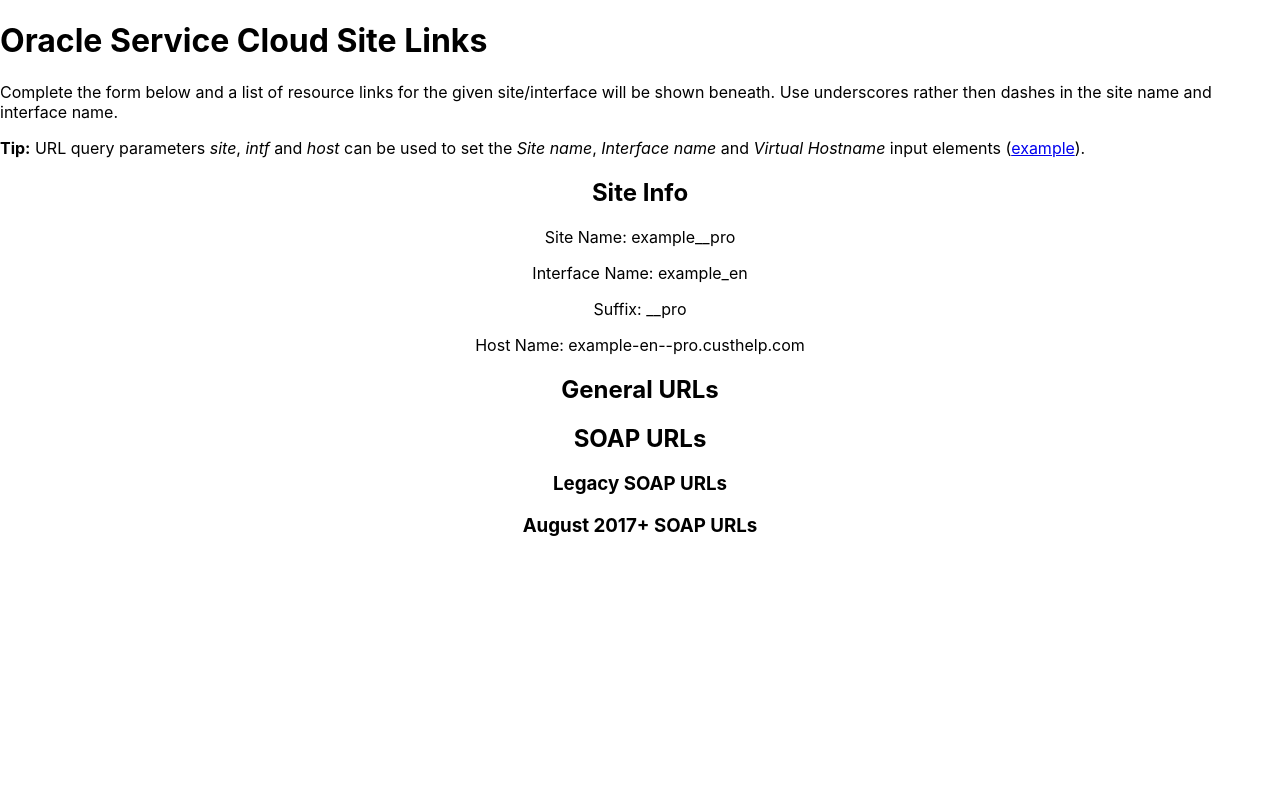
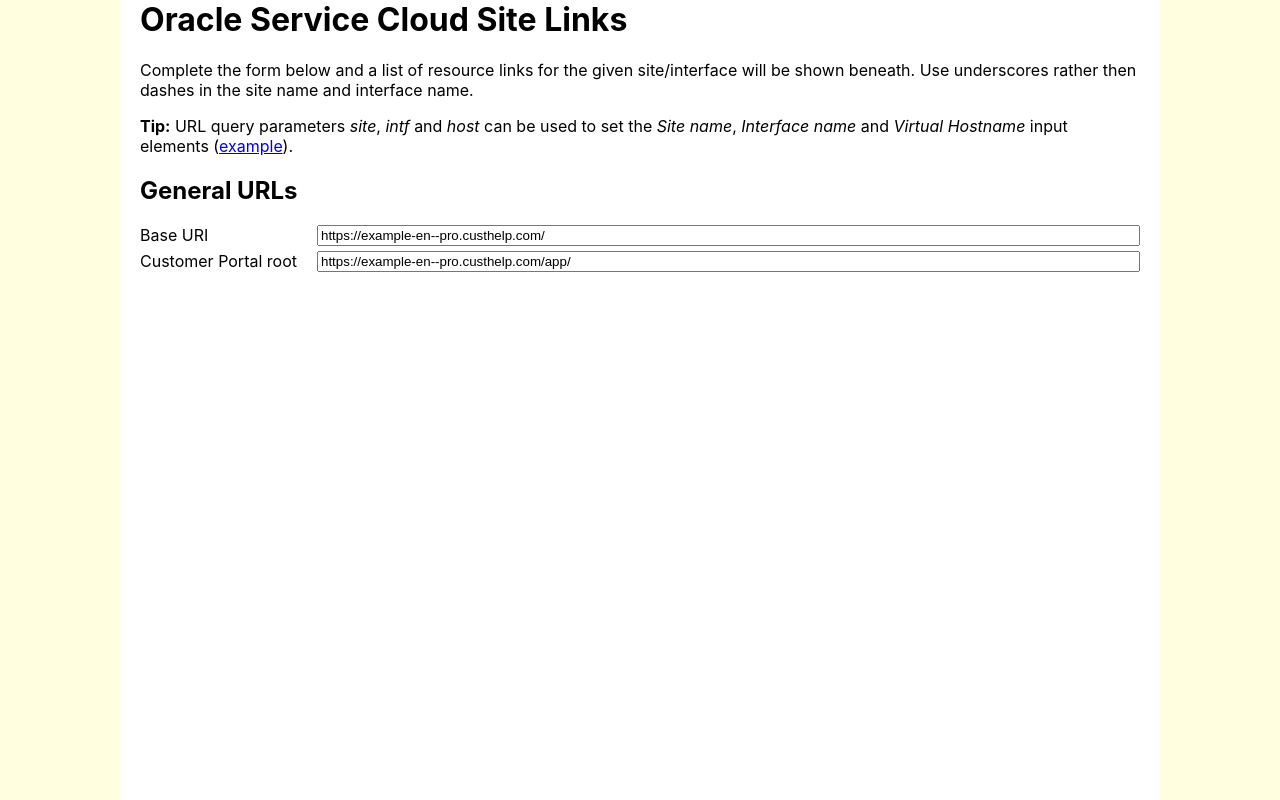
Before and after one commit to DanStevens/osvc-links, a React (Create React App) app: page / in a window 1280 px wide. Built offline with nearby package versions, Linux system fonts and the light colour scheme.

Commit message:
Initial implementation of ResourceGrid and Resource components

```diff
--- a/public/index.html
+++ b/public/index.html
@@ -22,7 +22,8 @@
     <title>OSvC Links</title>
   </head>
   <body>
-      <h1>Oracle Service Cloud Site Links</h1>
+    <div class="content">
+      <h1 class="mainHeading">Oracle Service Cloud Site Links</h1>
 
       <p>Complete the form below and a list of resource links for the given site/interface will be shown beneath. Use underscores rather then dashes in the site name and interface name.</p>
       <p>
@@ -31,9 +32,10 @@
         (<a href="?site=foo__pro&intf=bar&host=foobar.example.com">example</a>).
       </p>
 
-    <noscript>
-      You need to enable JavaScript to run this app.
-    </noscript>
-    <div id="root"></div>
+      <noscript>
+        You need to enable JavaScript to run this app.
+      </noscript>
+      <div id="App-Container"></div>
+    </div>
   </body>
 </html>
--- a/src/App.css
+++ b/src/App.css
@@ -1,5 +1,5 @@
 .App {
-  text-align: center;
+  text-align: left;
 }
 
 .App-logo {
--- a/src/App.js
+++ b/src/App.js
@@ -1,7 +1,7 @@
 import React, { Component } from 'react';
 import './App.css';
-import getConfig from './config.js';
 import SiteInfo from './SiteInfo';
+import { ResourceGrid, Resource } from './Resources';
 
 class App extends Component {
   constructor(props) {
@@ -9,33 +9,19 @@
 
     this.state = {
       siteInfo: new SiteInfo('example__pro', 'example_en'),
-      config: getConfig()
     };
   };
 
   render() {
     let siteInfo = this.state.siteInfo;
-    let groups = this.state.config.groups.map(group => {
-      let subGroups = group.subGroups ? group.subGroups.map(subGroup => {
-        return (
-          <h3>{subGroup.label}</h3>
-        );
-      }) : null;
-      return (
-        <>
-          <h2>{group.label}</h2>
-          {subGroups}
-        </>
-      );
-    });
+
     return (
       <div className="App">
-        <h2>Site Info</h2>
-        <p>Site Name: {siteInfo.siteName}</p>
-        <p>Interface Name: {siteInfo.intfName}</p>
-        <p>Suffix: {siteInfo.suffix}</p>
-        <p>Host Name: {siteInfo.hostName}</p>
-        {groups}
+        <h2>General URLs</h2>
+        <ResourceGrid>
+          <Resource siteInfo={siteInfo} siteInfoProp="baseUri" label="Base URI" />
+          <Resource siteInfo={siteInfo} siteInfoProp="cpRoot" label="Customer Portal root" />
+        </ResourceGrid>
       </div>
     );
   }
--- a/src/LinkGrid.js
+++ /dev/null
@@ -1 +0,0 @@
-import react, {Component} from 'react';
--- /dev/null
+++ b/src/Resources.css
@@ -0,0 +1,6 @@
+.ResourceGrid {
+  display: grid;
+  grid-template-columns: max-content auto;
+  grid-column-gap: 20px;
+  grid-row-gap: 5px;
+}
--- /dev/null
+++ b/src/Resources.js
@@ -0,0 +1,26 @@
+import React from 'react';
+import './Resources.css';
+
+export function ResourceGrid(props) {
+  return (
+    <div className="ResourceGrid">
+      {props.children}
+    </div>
+  );
+}
+
+export function Resource(props) {
+  let resource = props.siteInfo[props.siteInfoProp];
+  return (
+    <ResourceCore label={props.label} resource={resource} />
+  );
+}
+
+function ResourceCore(props) {
+  return (
+    <>
+      <label className="Resource-Label">{props.label}</label>
+      <input className="Resource-Input" readOnly type="text" value={props.resource}/>
+    </>
+  );
+}
--- a/src/SiteInfo.js
+++ b/src/SiteInfo.js
@@ -1,3 +1,4 @@
+
 export default class SiteInfo {
   constructor(siteName, intfName, vhost = "", podDomain = "custhelp.com") {
     this._siteName = siteName;
@@ -52,4 +53,27 @@
   get hostName() {
     return this.vhost || this.intfNameDashed + this.suffixDashed + '.' + this.podDomain;
   }
+
+  get baseUri() {
+    return 'https://' + this.hostName + '/';
+  }
+
+  get cpRoot() {
+    return this.baseUri + 'app/';
+  }
+
+  get cfgRoot() {
+    return this.baseUri + 'cgi-bin/' + this.intfName +'.cfg';
+  }
+
+  get launchPage() {
+    return this.cfgRoot + '/php/admin/launch.php';
+  }
+
+  get installer() {
+    return 'https://installer-' + this.siteName.replace(/_/g, '-') + '.' + this.podDomain +
+    '/RightNow.Installer.application?launch=' + this.cfgRoot + '&dbname=' + this.siteName +
+    '&trace=true&lang=en_GB';
+  }
+
 }
--- a/src/config.js
+++ /dev/null
@@ -1,49 +0,0 @@
-export default function getConfig() {
-  return {
-    groups: [
-      {
-        key: "generalUrls",
-        label: "General URLs",
-        links: [
-          {
-            key: "baseUri",
-            label: "Base URI",
-            hrefFunc: () => "https://example-en--pro.custhelp.com/",
-          },
-          {
-            key: "cpRoot",
-            label: "Customer Portal root",
-            hrefFunc: () => "https://example-en--pro.custhelp.com/app/",
-          }
-        ]
-      },
-      {
-        key: "soapUrls",
-        label: "SOAP URLs",
-        subGroups: [
-          {
-            key: "soapUrls_legacy",
-            label: "Legacy SOAP URLs",
-            links: [
-              {
-                key: "legacyConnectApi",
-                label: "Connect web service endpoint",
-                hrefFunc: () => "https://example-en--pro.custhelp.com/cgi-bin/example_en.cfg/services/soap?wsdl=typed"
-              },
-              {
-                key: "legacyConnectApi1_2",
-                label: "Connect web service endpoint (version 1.2)",
-                hrefFunc: () => "https://example-en--pro.custhelp.com/cgi-bin/example_en.cfg/services/soap?wsdl=typed"
-              }
-            ]
-          },
-          {
-            key: "connectApi",
-            label: "August 2017+ SOAP URLs"
-
-          }
-        ]
-      }
-    ]
-  };
-}
--- a/src/index.css
+++ b/src/index.css
@@ -1,6 +1,11 @@
+html, body, .content {
+  height: 100%;
+}
+
 body {
   margin: 0;
   padding: 0;
+  background-color: LightYellow;
   font-family: -apple-system, BlinkMacSystemFont, "Segoe UI", "Roboto", "Oxygen",
     "Ubuntu", "Cantarell", "Fira Sans", "Droid Sans", "Helvetica Neue",
     sans-serif;
@@ -12,3 +17,15 @@
   font-family: source-code-pro, Menlo, Monaco, Consolas, "Courier New",
     monospace;
 }
+
+.mainHeading {
+  margin-top: 0;
+}
+
+.content {
+  background-color: white;
+  margin: auto;
+  padding: 0 20px;
+  max-width: 1000px;
+  height: 100%;
+}
--- a/src/index.js
+++ b/src/index.js
@@ -4,7 +4,7 @@
 import App from './App';
 import * as serviceWorker from './serviceWorker';
 
-ReactDOM.render(<App />, document.getElementById('root'));
+ReactDOM.render(<App />, document.getElementById('App-Container'));
 
 // If you want your app to work offline and load faster, you can change
 // unregister() to register() below. Note this comes with some pitfalls.
```
Also changed, not shown: src/LinkBox.js (deleted, +0 -7 lines), src/LinkLabel.js (deleted, +0 -9 lines), src/logo.svg (deleted).
